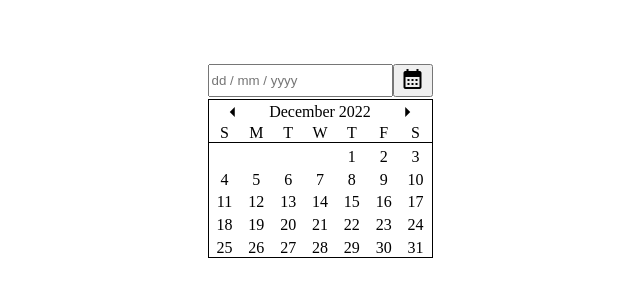
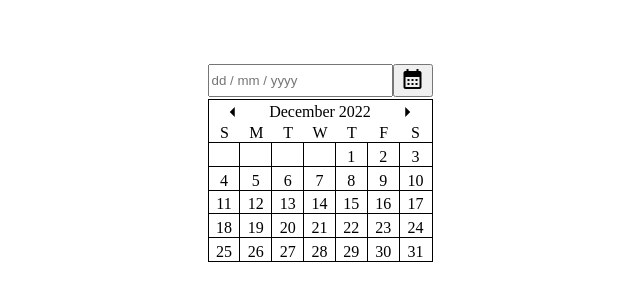
Before and after one commit to carninesix/datepicker-ui, a plain HTML site: page index.html in a window 1280 px wide. Shown: the part 216-523 px from the top of the page, without its empty margins (320-960 px from the left). Drawn offline with Linux system fonts and the light colour scheme.

Commit message:
Added grid lines for each day

```diff
--- a/styles.css
+++ b/styles.css
@@ -67,5 +67,20 @@ main {
     display: grid;
     grid-template-columns: repeat(7, 1fr);
     text-align: center;
+    border-bottom-style: solid;
+    border-width: 0.5px;
+}
+
+.row:last-child {
+    border-style: none;
+}
+
+.row div {
+    border-right-style: solid;
+    border-width: 0.5px;
     padding-top: .3em;
 }
+
+.row div:last-child {
+    border-style: none;
+}
```
